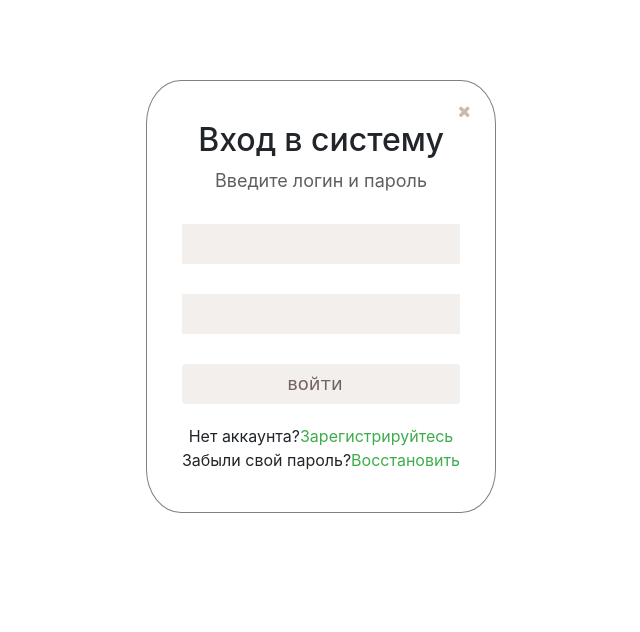
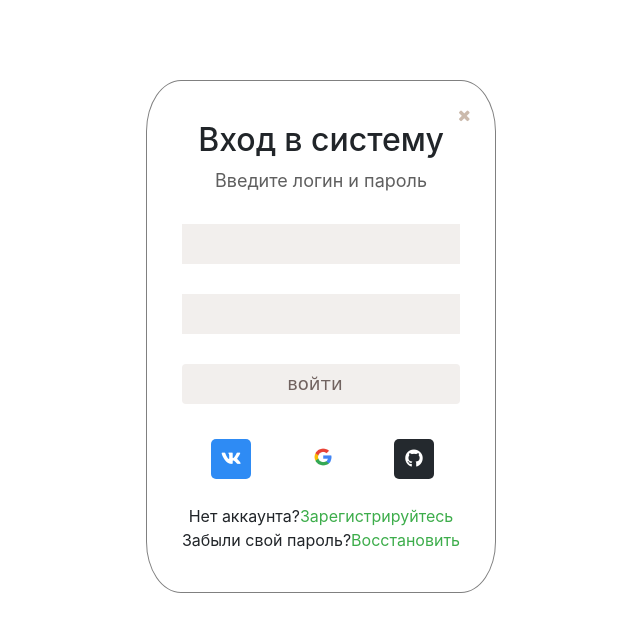
Before and after one commit to arpotash/geekshop, a Django app: page /auth/login/ in a window 1280 px wide. Shown: the top 632 px of the page, without its empty margins (319-959 px from the left). Run offline with Django 3.2, Linux system fonts and the light colour scheme; some libraries are stand-ins or nearby versions; some web fonts are replaced.

Commit message:
Настройка почты

```diff
--- a/authapp/models.py
+++ b/authapp/models.py
@@ -12,7 +12,7 @@
     first_name = models.CharField(verbose_name='Имя', max_length=64)
     email = models.CharField(verbose_name='Email', max_length=64)
     avatar = models.ImageField(upload_to='users_avatar', blank=True, verbose_name='Аватарка')
-    age = models.PositiveSmallIntegerField(verbose_name='Возраст')
+    age = models.PositiveSmallIntegerField(verbose_name='Возраст', default=18)
     is_active = models.BooleanField(default=True)
     activation_key = models.CharField(max_length=128, blank=True)
     activation_key_expires = models.DateTimeField(default=(now() + timedelta(hours=48)))
--- a/authapp/templates/authapp/login.html
+++ b/authapp/templates/authapp/login.html
@@ -20,6 +20,17 @@
                         {{ field }}
                     {% endfor %}
                     <input class="form-control login-input login-submit" type="submit" value="войти">
+                    <div class="auth-login form-control login-input login-submit">
+                        <div class="auth-login-icon vk-auth">
+                            <a href="{% url 'social:begin' 'vk-oauth2' %}?next=/" class="auth-login-icon__link"><i class="fab fa-vk auth-login-icon__item vk-icon" aria-hidden="true"></i></a>
+                        </div>
+                        <div class="auth-login-icon google-auth">
+                            <a href="#" class="auth-login-icon__link"><img src="{% static 'img/google.png' %}" class="google-auth__image"></a>
+                        </div>
+                        <div class="auth-login-icon github-auth">
+                            <a href="#" class="auth-login-icon__link"><i class="fab fa-github auth-login-icon__item github-icon" aria-hidden="true"></i></a>
+                        </div>
+                    </div>
                     <div class="no-acc"><span>Нет аккаунта?</span><a href="{% url 'auth:register' %}" class="login-link register"><span>Зарегистрируйтесь</span></a></div>
                     <div class="forget-password"><span>Забыли свой пароль?</span><a href="#" class="login-link"><span>Восстановить</span></a></div>
                     <i class="fa fa-times register-close" aria-hidden="true"></i>
--- a/authapp/templates/authapp/register.html
+++ b/authapp/templates/authapp/register.html
@@ -7,7 +7,7 @@
         <div class="h2 text-center head">
             Вход в систему
         </div>
-        <form class="register-form" action="{% url 'auth:edit' %}" method="post" enctype="multipart/form-data">
+        <form class="register-form" action="{% url 'auth:login' %}" method="post" enctype="multipart/form-data">
             {% csrf_token %}
             {% for field in register_form %}
                 <div class="register-form__field">
--- a/authapp/urls.py
+++ b/authapp/urls.py
@@ -10,5 +10,5 @@
     path('logout/', authapp.logout, name='logout'),
     path('register/', authapp.register, name='register'),
     path('edit/', authapp.edit, name='edit'),
-    path('verify/<email>/<activation_key>/', authapp.verify, name='verify')
+    #path('verify/<email>/<activation_key>/', authapp.verify, name='verify')
 ]
--- a/authapp/views.py
+++ b/authapp/views.py
@@ -1,4 +1,5 @@
 from django.contrib import auth
+from django.contrib.auth.decorators import login_required
 from django.core.mail import send_mail
 from django.http import HttpResponseRedirect
 from django.shortcuts import render
@@ -16,22 +17,6 @@
     subject = f'Активация пользователя {user.username}'
     message = f'Для подтверждения перейдите по ссылке:\n {settings.DOMAIN_NAME}{verify_link}'
     return send_mail(subject, message, settings.EMAIL_HOST_USER, [user.email], fail_silently=False)
-
-
-def verify(request, email, activation_key):
-    try:
-        user = ShopUser.objects.get(email=email)
-        if user.actvation_key == activation_key and not user.is_activation_key_expired():
-            user.is_active = True
-            user.save()
-            auth.login(request, user)
-            return render(request, 'authapp/verification.html')
-        else:
-            print(f'error activation user: {email}')
-            return render(request, 'authapp/verification.html')
-    except Exception as e:
-        print(e.args)
-        return HttpResponseRedirect(reverse('main'))
 
 
 def login(request):
@@ -69,7 +54,13 @@
 
         if register_form.is_valid():
             user = register_form.save()
-            return HttpResponseRedirect(reverse('auth:login'))
+            if send_verify_email(user):
+                print('сообщение подтверждения отправлено')
+                return HttpResponseRedirect(reverse('auth:login'))
+            else:
+                print('ошибка отправки сообщения')
+                return HttpResponseRedirect(reverse('auth:login'))
+
     else:
         register_form = ShopUserRegisterForm()
 
@@ -81,6 +72,7 @@
     return render(request, 'authapp/register.html', content)
 
 
+@login_required
 def edit(request):
     title = 'редактирование'
     if request.method == 'POST':
--- a/geekshop/urls.py
+++ b/geekshop/urls.py
@@ -23,9 +23,11 @@
     path('', include('mainapp.urls', namespace='main')),
     path('product:<pk>', mainapp.product, name='product'),
     path('about/', mainapp.about, name='about'),
-    path('admin/', include('adminapp.urls', namespace='admin')),
     path('auth/', include('authapp.urls', namespace='auth')),
     path('basket/', include('basketapp.urls', namespace='basket')),
+    path('', include('social_django.urls', namespace='social')),
+    path('admin/', include('adminapp.urls', namespace='admin')),
+    #path('admin/', admin.site.urls, name='admin'),
 ]
 
 if settings.DEBUG:
--- a/static/css/authentication.css
+++ b/static/css/authentication.css
@@ -201,3 +201,57 @@
     grid-column-start: 1;
     grid-column-end: 4;
 }
+
+.auth-login {
+    display: flex;
+    justify-content: space-between;
+    height: 50px;
+    width: 250px;
+    background: #fff;
+    align-items: center;
+    padding-left: 15px;
+    box-sizing: border-box;
+    border-radius: 5px;
+}
+
+.auth-login-icon {
+    height: 40px;
+    width: 40px;
+    background: #fff;
+    border-radius: 5px;
+}
+
+.auth-login-icon__link {
+    color: #000;
+}
+
+.auth-login-icon__item {
+    margin-top: 25%;
+}
+
+.auth-login__link {
+    color: #fff;
+    text-decoration: none;
+}
+
+.vk-auth {
+    background: #2e8bf4;
+}
+
+.vk-icon {
+    color: #fff;
+}
+
+.google-auth__image {
+    height: 50%;
+    width: 50%;
+    margin-top: 10%;
+}
+
+.github-auth {
+    background: #24292e;
+}
+
+.github-icon {
+    color: #fff;
+}
```
Also changed, not shown: geekshop/settings.py (+15 -16 lines), authapp/migrations/0006_auto_20201108_0629.py (added), db.sqlite3, requirements.txt (line endings or trailing spaces), static/img/google.png (added).
